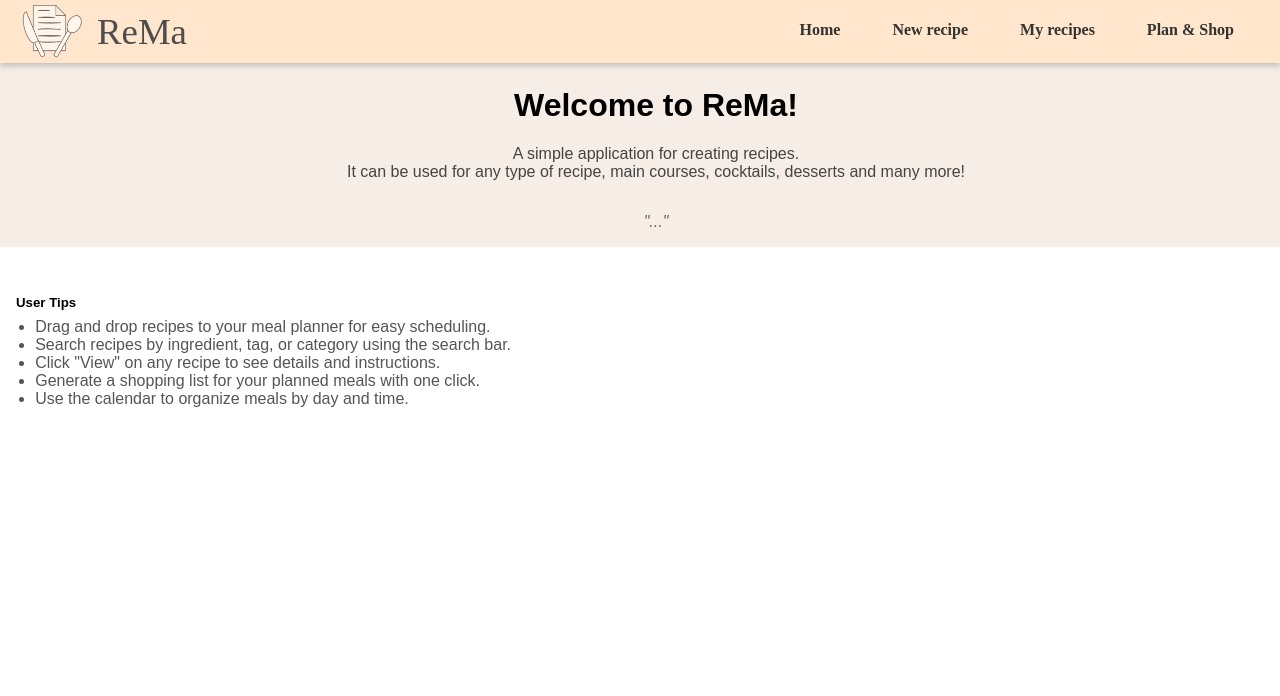
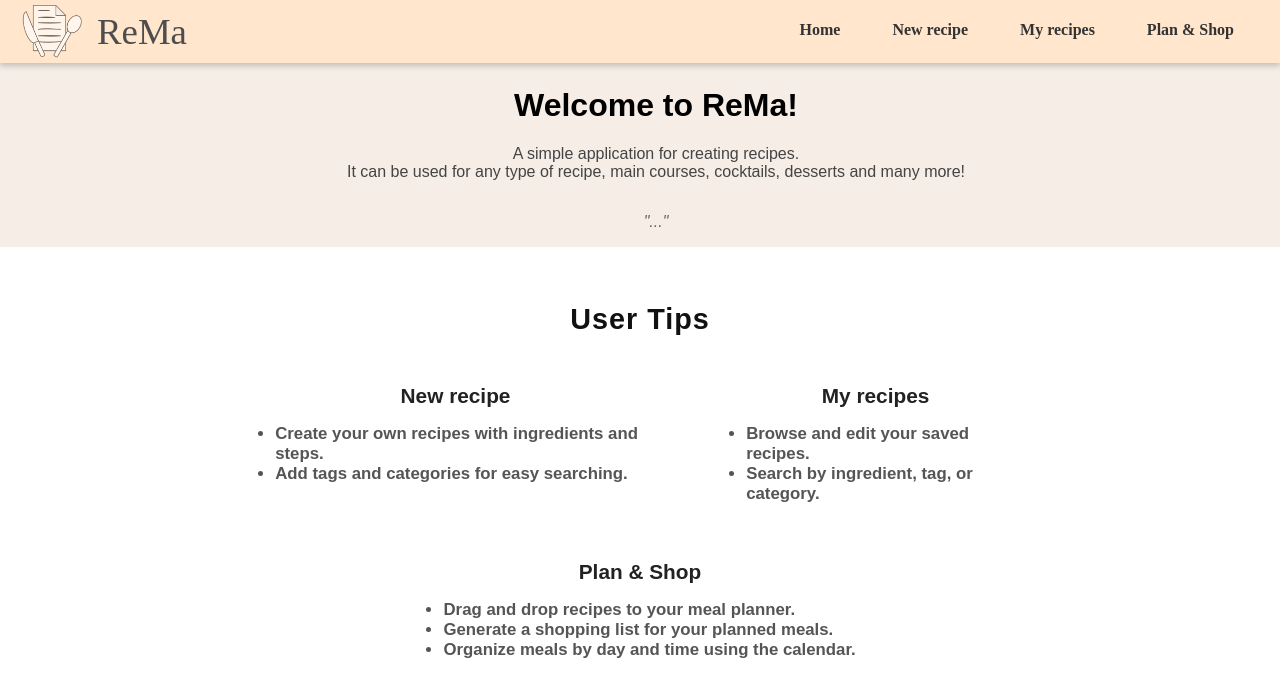
Before and after one commit to ktzanak/rema, a React (Vite) app in the folder rema-frontend/: page / in a window 1280 px wide. Shown: the top 696 px of the page. Built offline with nearby package versions, Linux system fonts and the light colour scheme; no server answers.

Commit message:
adjusting user tips in the home page

```diff
--- a/rema-frontend/src/components/Home.jsx
+++ b/rema-frontend/src/components/Home.jsx
@@ -69,31 +69,123 @@ export default function Home() {
       <div
         style={{
           marginTop: "2rem",
-          padding: "1rem",
-          borderRadius: "8px",
+          padding: "1.5rem",
+          borderRadius: "12px",
+          display: "flex",
+          flexDirection: "column",
+          alignItems: "center",
         }}
       >
-        <h5 style={{ margin: "0 0 0.5rem 0" }}>User Tips</h5>
-        <ul
+        <h5
           style={{
-            margin: 0,
-            paddingLeft: "1.2rem",
-            color: "#555",
-            fontSize: "1rem",
+            margin: "0 0 2.5rem 0",
+            fontSize: "1.8rem",
+            fontWeight: 700,
+            textAlign: "center",
+            color: "#111",
+            letterSpacing: "1px",
           }}
         >
-          <li>
-            Drag and drop recipes to your meal planner for easy scheduling.
-          </li>
-          <li>
-            Search recipes by ingredient, tag, or category using the search bar.
-          </li>
-          <li>Click "View" on any recipe to see details and instructions.</li>
-          <li>
-            Generate a shopping list for your planned meals with one click.
-          </li>
-          <li>Use the calendar to organize meals by day and time.</li>
-        </ul>
+          User Tips
+        </h5>
+
+        <div style={{ width: "100%", maxWidth: 800 }}>
+          <div
+            style={{
+              display: "flex",
+              justifyContent: "center",
+              gap: "2.5rem",
+              marginBottom: "2.5rem",
+            }}
+          >
+            <div
+              style={{
+                borderRadius: "10px",
+                padding: "0.5rem 1rem",
+                minWidth: "160px",
+                textAlign: "center",
+                fontWeight: 700,
+                fontSize: "1.3rem",
+                color: "#222",
+              }}
+            >
+              New recipe
+              <ul
+                style={{
+                  margin: "1rem 0 0 0",
+                  paddingLeft: "1.2rem",
+                  color: "#555",
+                  fontSize: "1.05rem",
+                  textAlign: "left",
+                  listStyle: "disc",
+                }}
+              >
+                <li>Create your own recipes with ingredients and steps.</li>
+                <li>Add tags and categories for easy searching.</li>
+              </ul>
+            </div>
+            <div
+              style={{
+                borderRadius: "10px",
+                padding: "0.5rem 1rem",
+                minWidth: "160px",
+                textAlign: "center",
+                fontWeight: 700,
+                fontSize: "1.3rem",
+                color: "#222",
+              }}
+            >
+              My recipes
+              <ul
+                style={{
+                  margin: "1rem 0 0 0",
+                  paddingLeft: "1.2rem",
+                  color: "#555",
+                  fontSize: "1.05rem",
+                  textAlign: "left",
+                  listStyle: "disc",
+                }}
+              >
+                <li>Browse and edit your saved recipes.</li>
+                <li>Search by ingredient, tag, or category.</li>
+              </ul>
+            </div>
+          </div>
+          <div
+            style={{
+              display: "flex",
+              justifyContent: "center",
+            }}
+          >
+            <div
+              style={{
+                borderRadius: "10px",
+                padding: "0.5rem 1rem",
+                minWidth: "200px",
+                textAlign: "center",
+                fontWeight: 700,
+                fontSize: "1.3rem",
+                color: "#222",
+              }}
+            >
+              Plan &amp; Shop
+              <ul
+                style={{
+                  margin: "1rem 0 0 0",
+                  paddingLeft: "1.2rem",
+                  color: "#555",
+                  fontSize: "1.05rem",
+                  textAlign: "left",
+                  listStyle: "disc",
+                }}
+              >
+                <li>Drag and drop recipes to your meal planner.</li>
+                <li>Generate a shopping list for your planned meals.</li>
+                <li>Organize meals by day and time using the calendar.</li>
+              </ul>
+            </div>
+          </div>
+        </div>
       </div>
     </div>
   );
```
